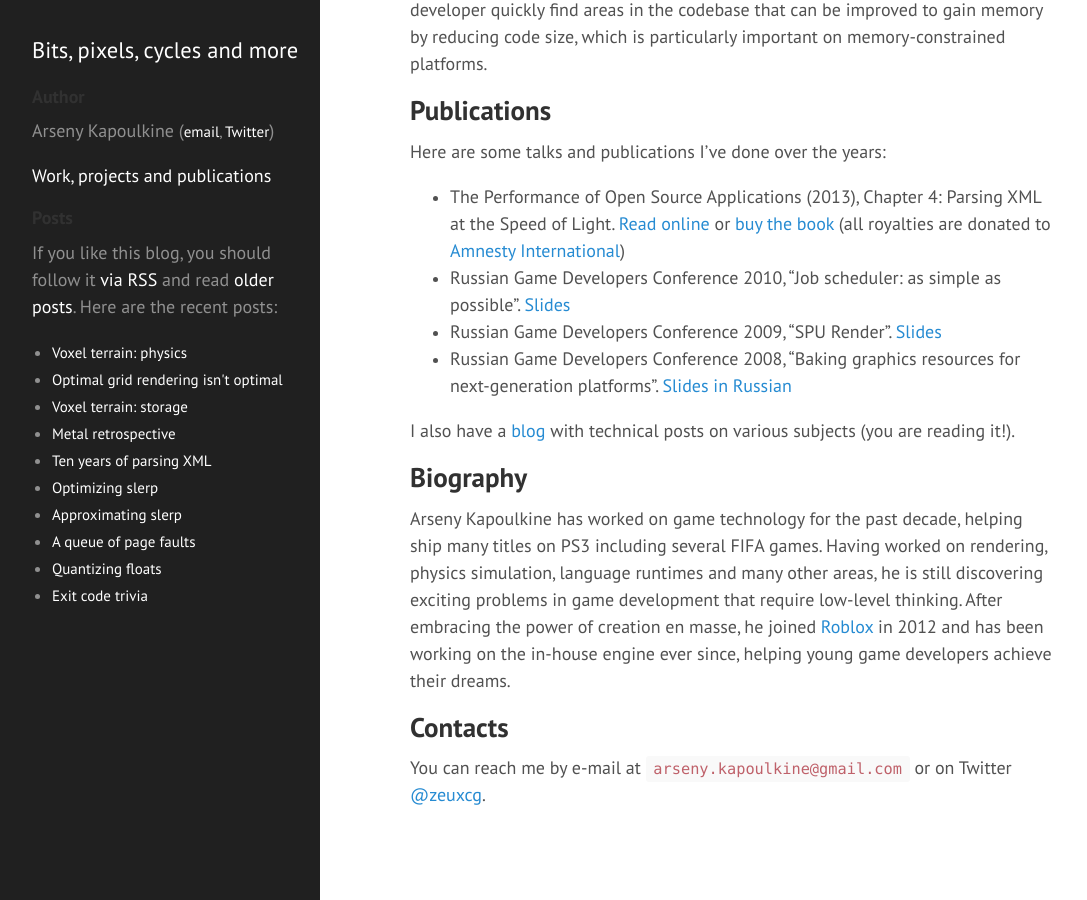
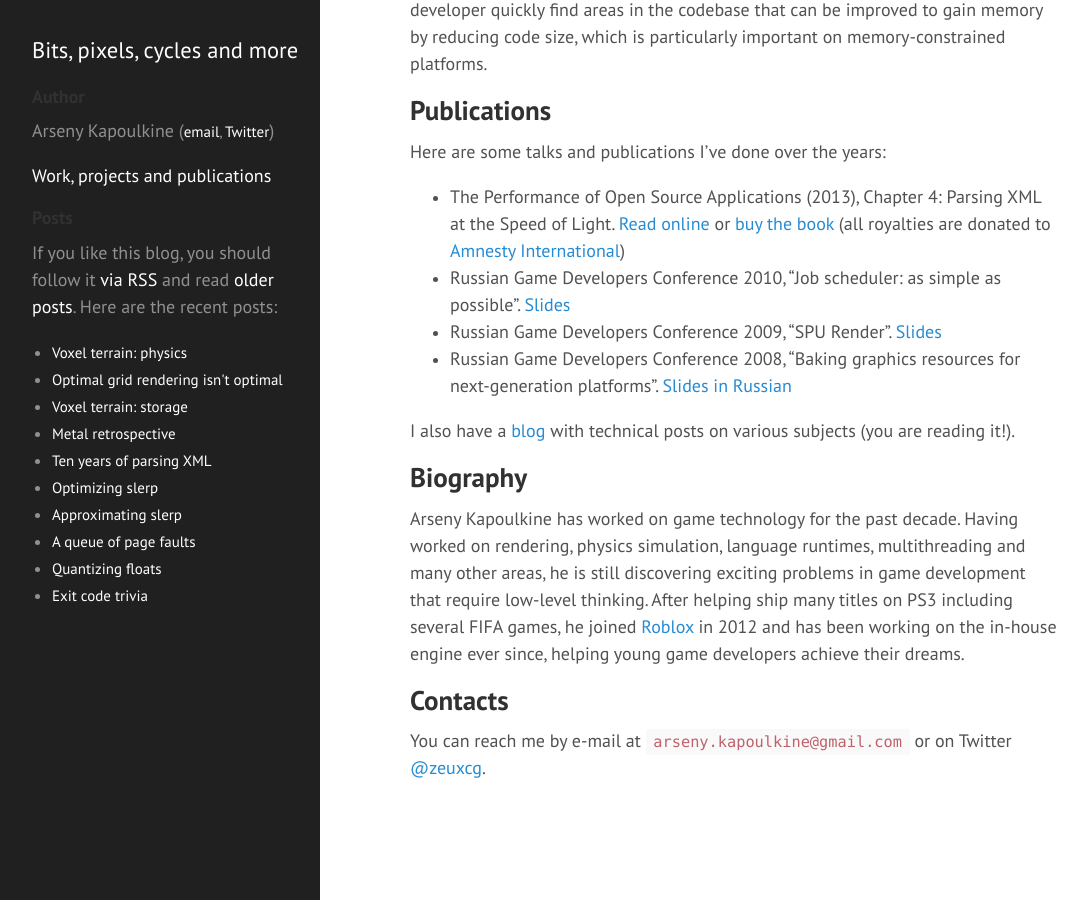
Before and after one commit to zeux/zeux.github.io, a Jekyll site: the page built from about.md, in a window 1280 px wide and 900 px high, scrolled down 1316 px. Shown: the whole window, without its empty margins (4-1091 px from the left). Built offline with Jekyll 4.4.1, drawn with Linux system fonts in a browser that asks for light colours.

Commit message:
Cleaned up biography a bit.

```diff
--- a/about.md
+++ b/about.md
@@ -57,7 +57,7 @@ I also have a [blog](http://zeuxcg.org) with technical posts on various subjects
 
 ## Biography
 
-Arseny Kapoulkine has worked on game technology for the past decade, helping ship many titles on PS3 including several FIFA games. Having worked on rendering, physics simulation, language runtimes and many other areas, he is still discovering exciting problems in game development that require low-level thinking. After embracing the power of creation en masse, he joined [Roblox](https://corp.roblox.com/) in 2012 and has been working on the in-house engine ever since, helping young game developers achieve their dreams.
+Arseny Kapoulkine has worked on game technology for the past decade. Having worked on rendering, physics simulation, language runtimes, multithreading and many other areas, he is still discovering exciting problems in game development that require low-level thinking. After helping ship many titles on PS3 including several FIFA games, he joined [Roblox](https://corp.roblox.com/) in 2012 and has been working on the in-house engine ever since, helping young game developers achieve their dreams.
 
 ## Contacts
 You can reach me by e-mail at `arseny.kapoulkine@gmail.com` or on Twitter [@zeuxcg](https://twitter.com/zeuxcg).
```
